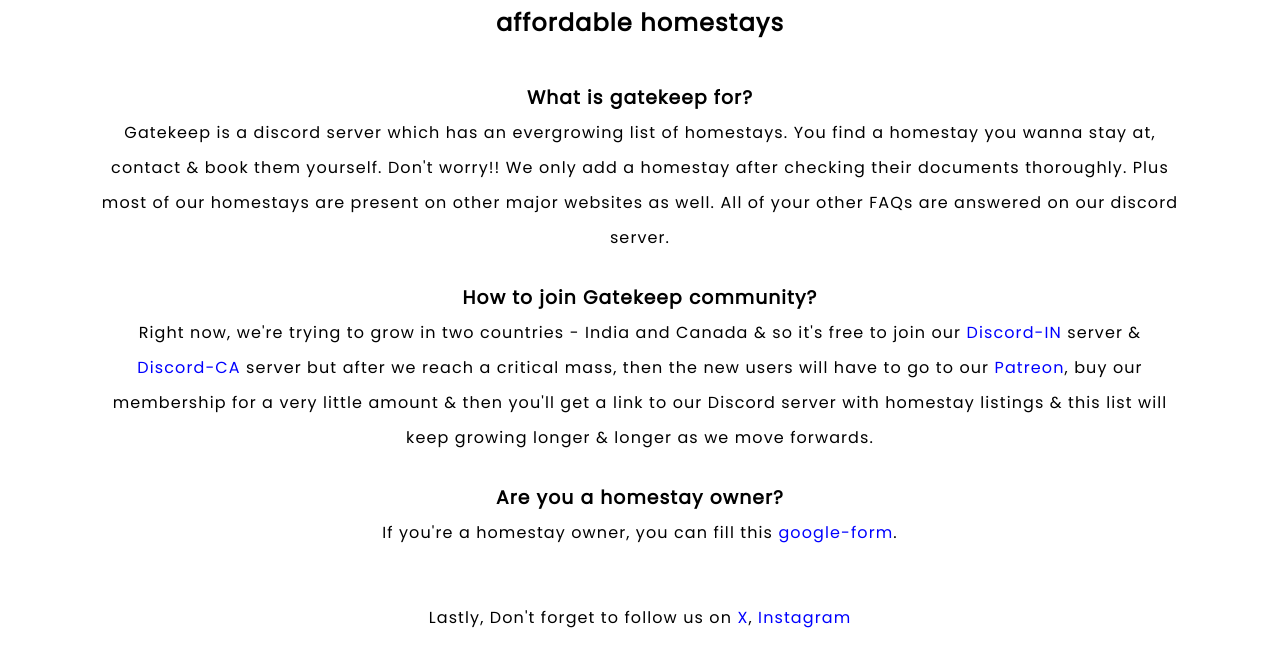
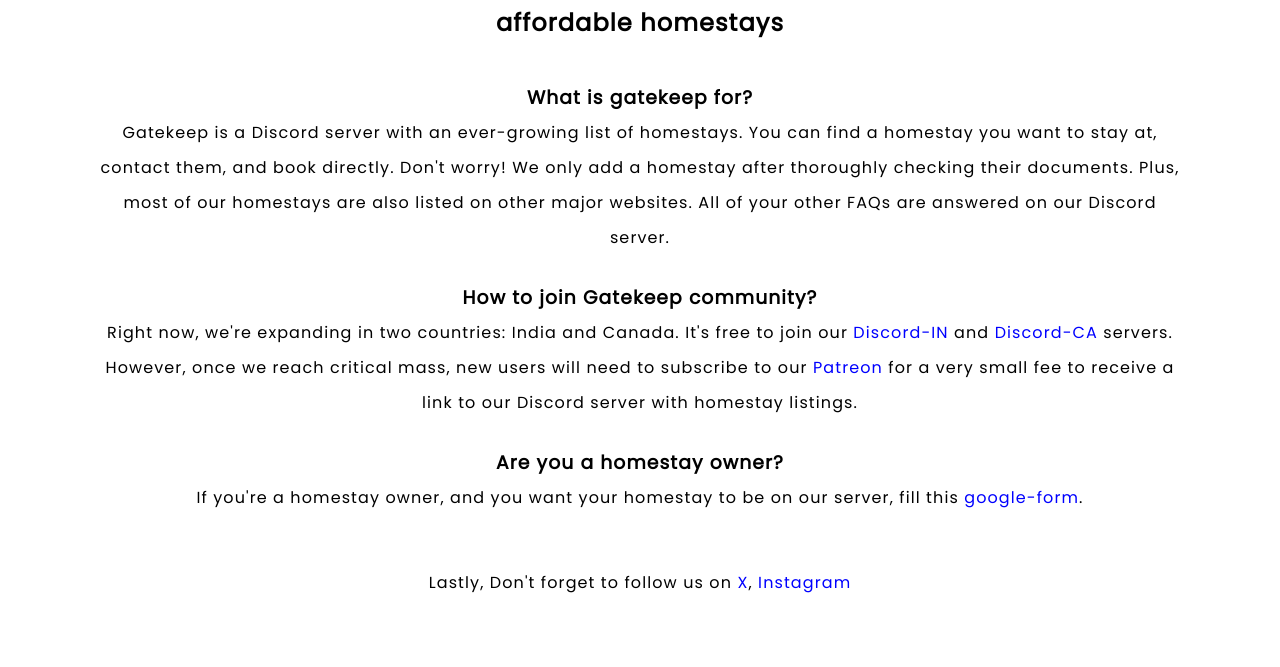
Before and after one commit to longestwavelength/gatekeep, a plain HTML site: page index.html in a window 1280 px wide. Shown: the part 85-752 px from the top of the page. Drawn offline with Linux system fonts and the light colour scheme.

Commit message:
changed text

```diff
--- a/index.html
+++ b/index.html
@@ -18,29 +18,28 @@
         </div>
         <div class="info">
             <h3 class="what-gatekeep">What is gatekeep for?</h3>
-            <p class="gatekeep-info">Gatekeep is a discord server which has an
-                evergrowing list of homestays. You find a homestay you wanna stay at,
-                contact & book them yourself. Don't worry!! We only add a homestay after
-                checking their documents thoroughly. Plus most of our homestays are present
-                on other major websites as well. All of your other FAQs are answered on
-                our discord server.
+            <p class="gatekeep-info">Gatekeep is a Discord server with an ever-growing list of homestays.
+                You can find a homestay you want to stay at, contact them, and book
+                directly. Don't worry! We only add a homestay after thoroughly checking
+                their documents. Plus, most of our homestays are also listed on other major websites.
+                All of your other FAQs are answered on our Discord server.
             </p>
         </div>
         <div class="how">
             <h3>How to join Gatekeep community?</h3>
-            <p>Right now, we're trying to grow in two countries - India and Canada & so it's free to join our
-                <a href="https://discord.gg/QHWuAwEgWY" target="_blank" rel="noreferrer noopener">Discord-IN</a> server
-                & <a href="https://discord.gg/vcXNrJpMyP" target="_blank" rel="noreferrer noopener">Discord-CA</a> server but after we reach
-                a critical mass, then the new users will have to go to our <a href="" target="_blank" rel="noreferrer noopener">Patreon</a>,
-                buy our membership for a very little amount & then you'll get a
-                link to our Discord server with homestay listings &
-                this list will keep growing longer & longer as we move forwards.
+            <p>Right now, we're expanding in two countries: India and Canada.
+                It's free to join our <a href="https://discord.gg/QHWuAwEgWY" target="_blank" rel="noreferrer noopener">Discord-IN</a>
+                and <a href="https://discord.gg/vcXNrJpMyP" target="_blank" rel="noreferrer noopener">Discord-CA</a> servers.
+                However, once we reach critical mass, new users will need to subscribe to our
+                <a href="" target="_blank" rel="noreferrer noopener">Patreon</a> for a very small fee to
+                receive a link to our Discord server with homestay listings.
             </p>
         </div>
 
         <div class="homestay-owner">
             <h3>Are you a homestay owner?</h3>
-            <p>If you're a homestay owner, you can fill this <a href="https://forms.gle/TyrSTo4ntGYBHRtD9" target="_blank" rel="noreferrer noopener">google-form</a>.</p>
+            <p>If you're a homestay owner, and you want your homestay to be
+                on our server, fill this <a href="https://forms.gle/TyrSTo4ntGYBHRtD9" target="_blank" rel="noreferrer noopener">google-form</a>.</p>
         </div>
 
         <footer id="foot">Lastly, Don't forget to follow us on
```
